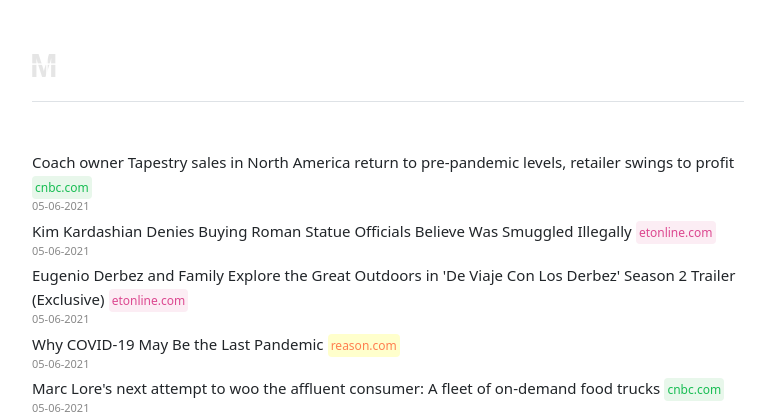
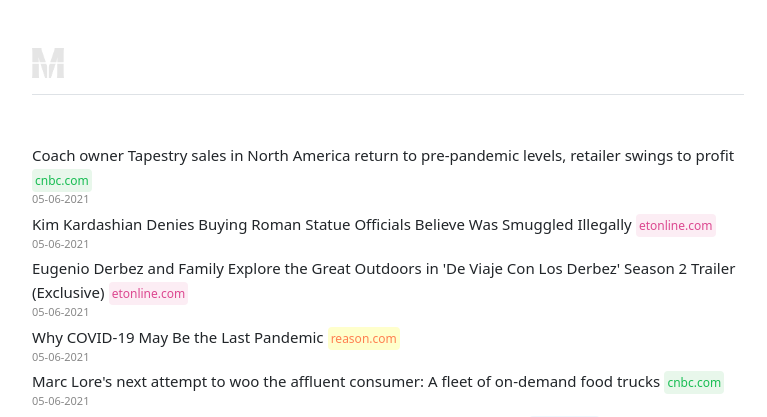
Before and after one commit to cwargas/colorstat_feed, a Flask app: page / in a window 1280 px wide. Shown: the top 417 px of the page, without its empty margins (252-1019 px from the left). Run offline with Flask 2, Linux system fonts and the light colour scheme; data comes from the database, SQL or seed files in the repository.

Commit message:
Changed logo

```diff
--- a/templates/about.html
+++ b/templates/about.html
@@ -31,8 +31,8 @@
     <header class="d-flex align-items-center pb-3 mb-5 border-bottom">
         <a href="/" class="d-flex align-items-center text-dark text-decoration-none">
 
-            <!--SVG LOGO-->
-                        <?xml version="1.0" encoding="UTF-8" standalone="no"?><!DOCTYPE svg PUBLIC "-//W3C//DTD SVG 1.1//EN" "http://www.w3.org/Graphics/SVG/1.1/DTD/svg11.dtd"><svg width="10%" viewBox="0 0 180 223" version="1.1" xmlns="http://www.w3.org/2000/svg" xmlns:xlink="http://www.w3.org/1999/xlink" xml:space="preserve" xmlns:serif="http://www.serif.com/" style="fill-rule:evenodd;clip-rule:evenodd;stroke-linejoin:round;stroke-miterlimit:2;"><text x="-12.31px" y="173.129px" style="font-family:'HiraKakuStd-W8', 'Hiragino Kaku Gothic Std', sans-serif;font-weight:800;font-size:198.542px;fill-opacity:0.1;">M</text><rect x="0" y="92.208" width="179.284" height="8.965" style="fill:#fff;"/><rect x="0" y="213.074" width="179.284" height="8.965" style="fill:#fff;"/><path d="M94.124,179.284l0,-179.284l-8.965,0l0,179.284l8.965,0Z" style="fill:#fff;"/></svg>
+            <!--LOGO-->
+            <img src="/static/images/mf_logo_final.png" height="30px">
 
 
             <span class="fs-4"></span>
--- a/templates/donate.html
+++ b/templates/donate.html
@@ -30,7 +30,7 @@
         <div class="py-5 text-center">
 
             <!--SVG LOGO-->
-                        <?xml version="1.0" encoding="UTF-8" standalone="no"?><!DOCTYPE svg PUBLIC "-//W3C//DTD SVG 1.1//EN" "http://www.w3.org/Graphics/SVG/1.1/DTD/svg11.dtd"><svg width="10%" viewBox="0 0 180 223" version="1.1" xmlns="http://www.w3.org/2000/svg" xmlns:xlink="http://www.w3.org/1999/xlink" xml:space="preserve" xmlns:serif="http://www.serif.com/" style="fill-rule:evenodd;clip-rule:evenodd;stroke-linejoin:round;stroke-miterlimit:2;"><text x="-12.31px" y="173.129px" style="font-family:'HiraKakuStd-W8', 'Hiragino Kaku Gothic Std', sans-serif;font-weight:800;font-size:198.542px;fill-opacity:0.1;">M</text><rect x="0" y="92.208" width="179.284" height="8.965" style="fill:#fff;"/><rect x="0" y="213.074" width="179.284" height="8.965" style="fill:#fff;"/><path d="M94.124,179.284l0,-179.284l-8.965,0l0,179.284l8.965,0Z" style="fill:#fff;"/></svg>
+                                <img src="/static/images/mf_logo_final.png" height="40px">
 
             <br><br><br>
             <h2></h2>
--- a/templates/home.html
+++ b/templates/home.html
@@ -10,8 +10,9 @@
     <header class="d-flex align-items-center pb-3 mb-5 border-bottom">
         <a href="/" class="d-flex align-items-center text-dark text-decoration-none">
 
-            <!--SVG LOGO-->
-            <?xml version="1.0" encoding="UTF-8" standalone="no"?><!DOCTYPE svg PUBLIC "-//W3C//DTD SVG 1.1//EN" "http://www.w3.org/Graphics/SVG/1.1/DTD/svg11.dtd"><svg width="10%" viewBox="0 0 180 223" version="1.1" xmlns="http://www.w3.org/2000/svg" xmlns:xlink="http://www.w3.org/1999/xlink" xml:space="preserve" xmlns:serif="http://www.serif.com/" style="fill-rule:evenodd;clip-rule:evenodd;stroke-linejoin:round;stroke-miterlimit:2;"><text x="-12.31px" y="173.129px" style="font-family:'HiraKakuStd-W8', 'Hiragino Kaku Gothic Std', sans-serif;font-weight:800;font-size:198.542px;fill-opacity:0.1;">M</text><rect x="0" y="92.208" width="179.284" height="8.965" style="fill:#fff;"/><rect x="0" y="213.074" width="179.284" height="8.965" style="fill:#fff;"/><path d="M94.124,179.284l0,-179.284l-8.965,0l0,179.284l8.965,0Z" style="fill:#fff;"/></svg>
+            <!-- LOGO-->
+                        <img src="/static/images/mf_logo_final.png" height="30px">
+
         </a>
     </header>
 
```
Also changed, not shown: static/images/mf_logo_final.png (added).
